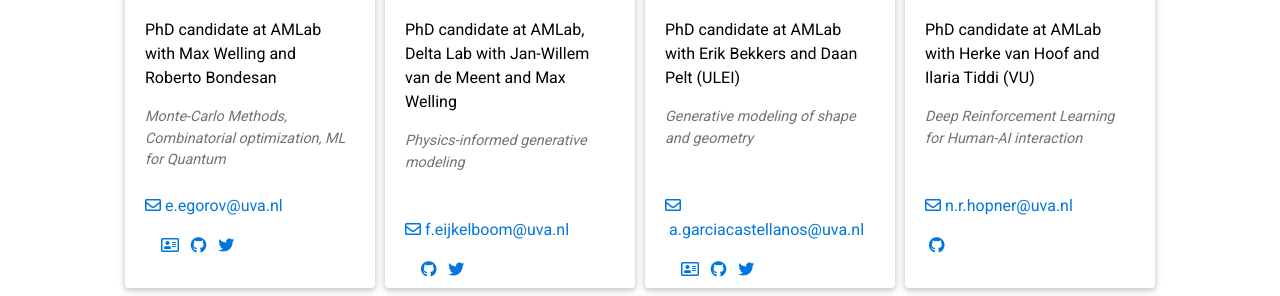
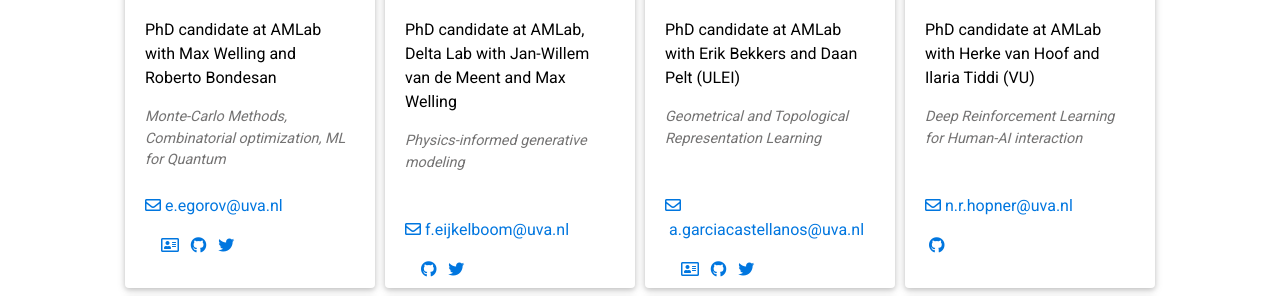
Before and after one commit to AMLab-Amsterdam/AMLab-Amsterdam.github.io, a Jekyll site: the page built from _pages/people.md, in a window 1280 px wide and 900 px high, scrolled down 3238 px. Shown: the part 152-448 px from the top of the window. Built offline with Jekyll 4.4.1, drawn with Linux system fonts in a browser that asks for light colours; comment, search, counter and statistics services are not loaded; a style sheet for code colours, icons or effects is not loaded; grey boxes are pictures that could not be loaded.

Commit message:
Update one-liner

```diff
--- a/_people/AlejandroGarcia.md
+++ b/_people/AlejandroGarcia.md
@@ -9,7 +9,7 @@ lab: AMLab
 institute: Institute of Informatics
 university: University of Amsterdam
 supervisors: [Erik Bekkers, Daan Pelt (ULEI)]
-one_liner: Generative modeling of shape and geometry
+one_liner: Geometrical and Topological Representation Learning
 redirect:
 description: |
     I am a PhD student at the [Amsterdam Machine Learning Lab](/) (AMLab) under the supervision of [Erik Bekkers](https://ebekkers.github.io/) (University of Amsterdam) and co-supervision of [Daniël Pelt](https://dmpelt.github.io/) (University of Leiden). My research interest are the application of Topology, Geometry, and Algebra to the field of Representation Learning and Generative modeling of shapes.
```
